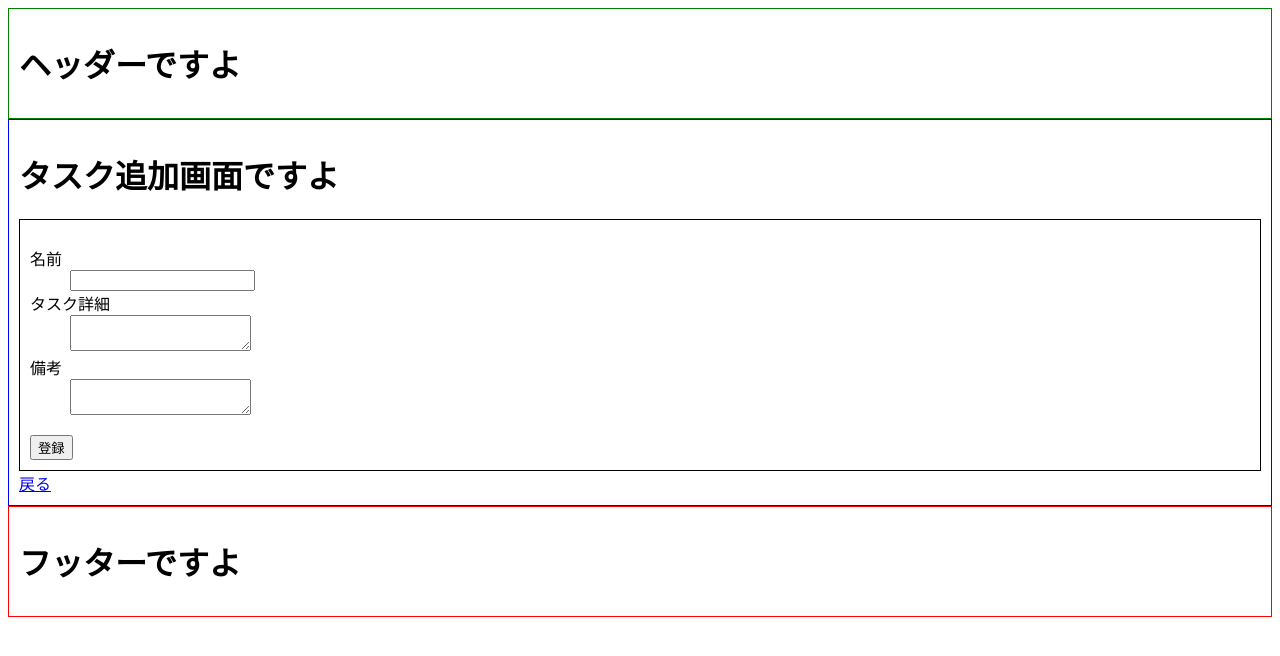
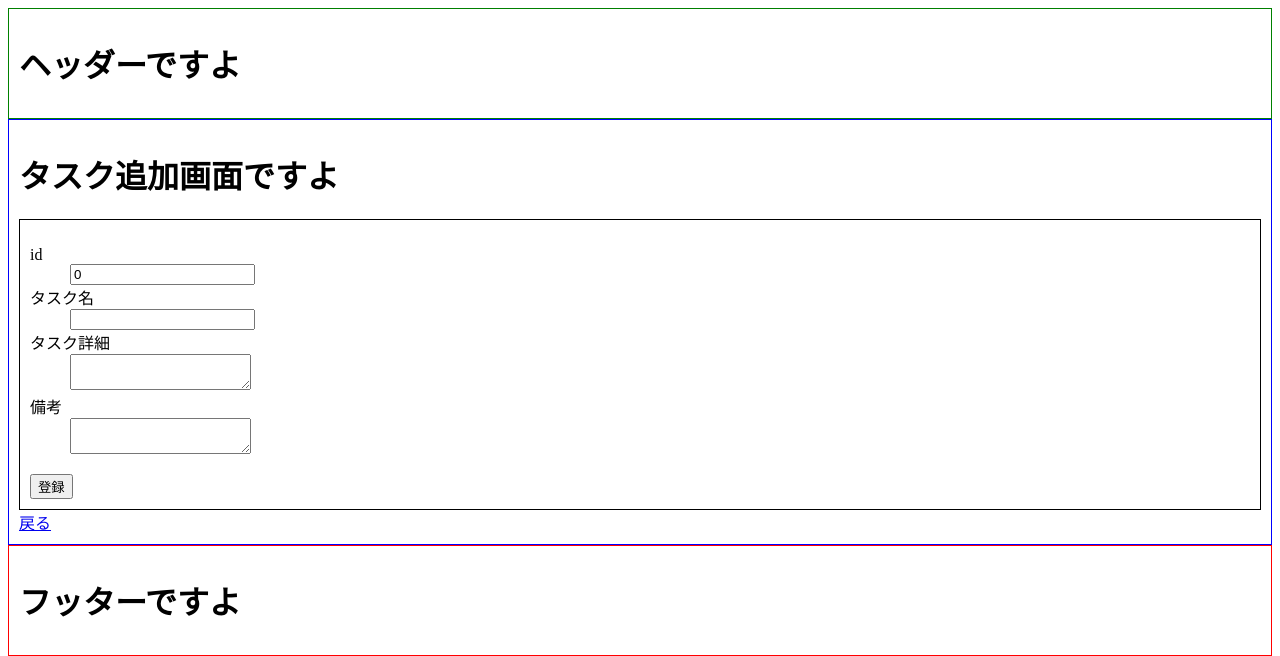
Before and after one commit to mrmapleleaf/tasklist, a Nuxt app: page /task/taskAdd in a window 1280 px wide. Shown: the top 656 px of the page. Built offline with nearby package versions, Linux system fonts and the light colour scheme.

Commit message:
タスク登録画面追加

```diff
--- /dev/null
+++ b/components/taskForm.vue
@@ -0,0 +1,73 @@
+<template>
+<div class="taskForm">
+    <form v-on:submit.prevent="onAddTask">
+      <dl>
+        <dt>
+          <label for="id">id&nbsp;</label>
+        </dt>
+        <dd>
+          <input type="number" id="id" v-model.number.lazy='newTask.id' required>
+        </dd>
+        <dt>
+          <label for="title">タスク名&nbsp;</label>
+        </dt>
+        <dd>
+          <input type="text" id="title" v-model.lazy='newTask.title' required>
+        </dd>
+        <dt>
+          <label for="detail">タスク詳細&nbsp;</label>
+        </dt>
+        <dd>
+          <textarea id="detail" v-model.lazy='newTask.detail'></textarea>
+        </dd>
+        <dt>
+          <label for="note">備考&nbsp;</label>
+        </dt>
+        <dd>
+          <textarea id="note" v-model.lazy='newTask.note'></textarea>
+        </dd>
+      </dl>
+      <button type="submit">登録</button>
+    </form>
+  </div>
+  <NuxtLink v-bind:to="{name: 'task-taskList'}">戻る</NuxtLink>
+</template>
+
+<script setup lang="ts">
+import type { task } from '~/interfaces.ts'
+
+const state = useState<Map<number, task>>('taskList');
+const router = useRouter();
+
+const newTask: task = reactive({
+  id: 0,
+  title: '',
+  detail: '',
+  note: '',
+  completed: false
+});
+console.log(newTask);
+
+const onAddTask = (): void => {
+
+  if(!state.value.has(newTask.id)) {
+    state.value.set(newTask.id, newTask);
+    router.push({name: 'task-taskList'});
+  } else {
+    console.log('入力されたIDは既に存在しています。')
+  }
+
+}
+
+watch(newTask, () => {
+  console.log(newTask);
+})
+
+</script>
+
+<style scoped>
+  .taskForm {
+    border: black 1px solid;
+    padding: 10px;
+  }
+</style>
--- a/pages/task/taskAdd.vue
+++ b/pages/task/taskAdd.vue
@@ -1,40 +1,6 @@
 <template>
   <h1>タスク追加画面ですよ</h1>
-  <div class="taskForm">
-    <form v-on:submit.prevent="onAdd">
-      <dl>
-        <dt>
-          <label for="taskTitle">名前&nbsp;</label>
-        </dt>
-        <dd>
-          <input type="text" id="taskTitle" required>
-        </dd>
-        <dt>
-          <label for="taskDetail">タスク詳細&nbsp;</label>
-        </dt>
-        <dd>
-          <textarea id="taskNote"></textarea>
-        </dd>
-        <dt>
-          <label for="taskNote">備考&nbsp;</label>
-        </dt>
-        <dd>
-          <textarea id="taskNote"></textarea>
-        </dd>
-      </dl>
-      <button type="submit">登録</button>
-    </form>
-  </div>
-  <NuxtLink v-bind:to="{name: 'task-taskList'}">戻る</NuxtLink>
+  <taskForm></taskForm>
 </template>
 
-<script>
-
-</script>
-
-<style scoped>
-  .taskForm {
-    border: black 1px solid;
-    padding: 10px;
-  }
-</style>
+<script></script>
```
